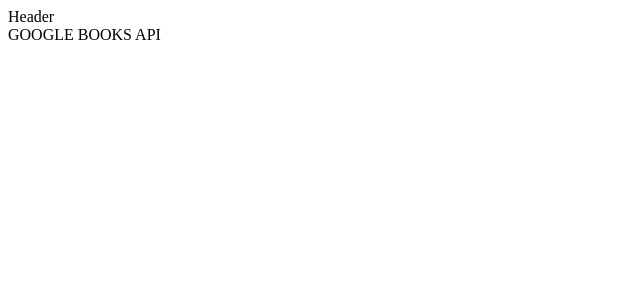
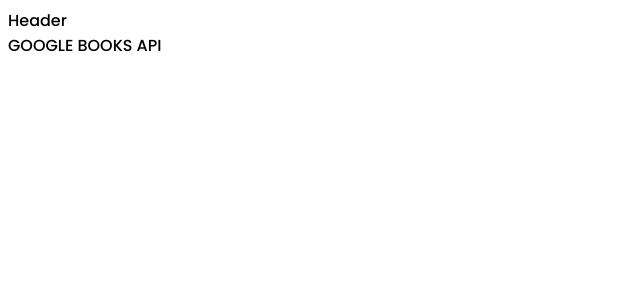
Before and after one commit to Diogoku/googleBooksAPI, a React app: page / in a window 1280 px wide. Shown: the top 300 px of the page, without its empty margins (0-640 px from the left). Built offline with nearby package versions, Linux system fonts and the light colour scheme.

Commit message:
Add Google Fonts: Poppins, sans-serif

```diff
--- a/src/components/App.js
+++ b/src/components/App.js
@@ -6,6 +6,9 @@
 
 // COMPONENTS
 import Header from "./Header";
+
+// CSS
+import "../css/default.css";
 
 function App() {
   return (
--- a/src/css/default.css
+++ b/src/css/default.css
@@ -0,0 +1,3 @@
+:root {
+  font-family: "Poppins", sans-serif;
+}
--- a/src/index.html
+++ b/src/index.html
@@ -3,6 +3,10 @@
   <head>
     <meta charset="UTF-8" />
     <meta name="viewport" content="width=device-width, initial-scale=1.0" />
+    <link
+      href="https://fonts.googleapis.com/css2?family=Poppins:wght@500&display=swap"
+      rel="stylesheet"
+    />
     <title>Google Books API</title>
   </head>
   <body>
```
